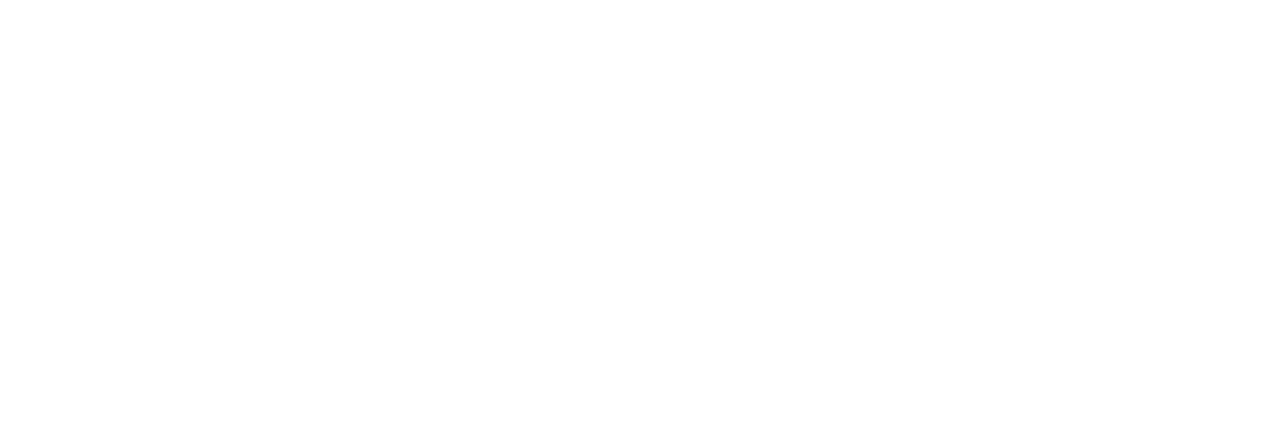
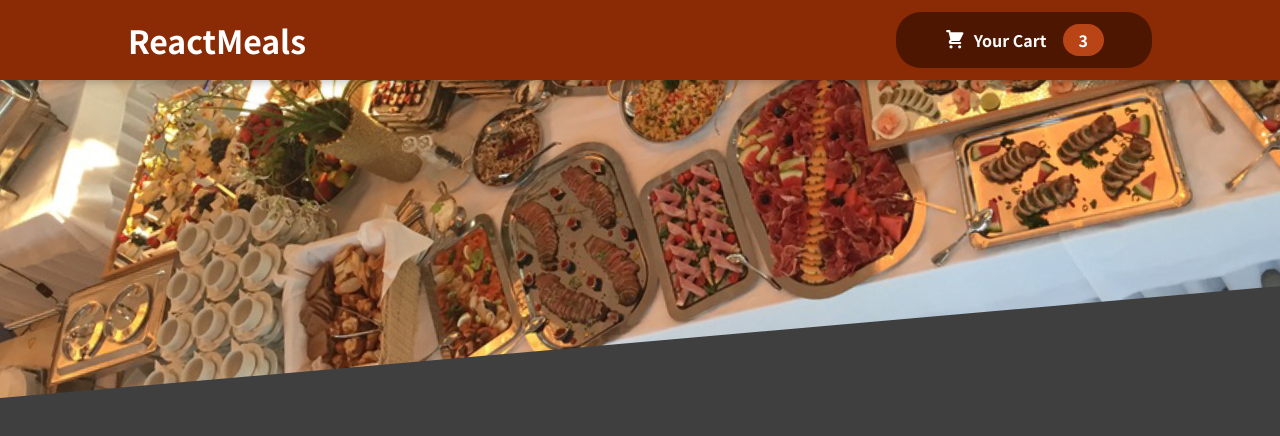
Before and after one commit to cerullian/food-order, a React (Create React App) app: page / in a window 1280 px wide. Shown: the top 436 px of the page. Built offline with nearby package versions, Linux system fonts and the light colour scheme.

Commit message:
added header component

```diff
--- a/src/App.js
+++ b/src/App.js
@@ -1,8 +1,11 @@
+import React from "react";
+import Header from "./components/Layout/Header";
+
 function App() {
   return (
-    <div className="App">
-
-    </div>
+    <React.Fragment>
+      <Header />
+    </React.Fragment>
   );
 }
 
--- /dev/null
+++ b/src/components/Layout/Header.js
@@ -0,0 +1,20 @@
+import mealsImage from "../../assets/meals.jpg";
+import React, { useState } from "react";
+import classes from "./Header.module.css";
+import HeaderCartButton from "./HeaderCartButton";
+
+const Header = (props) => {
+  return (
+    <React.Fragment>
+      <header className={classes.header}>
+        <h1>ReactMeals</h1>
+        <HeaderCartButton />
+      </header>
+      <div className={classes["main-image"]}>
+        <img src={mealsImage} alt="A table Full of delicious food!" />
+      </div>
+    </React.Fragment>
+  );
+};
+
+export default Header;
--- /dev/null
+++ b/src/components/Layout/HeaderCartButton.js
@@ -0,0 +1,16 @@
+import classes from "./HeaderCartButton.module.css";
+import CartIcon from "../Cart/CartIcon";
+
+const HeaderCartButton = (props) => {
+  return (
+    <button className={classes.button}>
+      <span className={classes.icon}>
+        <CartIcon />
+      </span>
+      <span>Your Cart</span>
+      <span className={classes.badge}>3</span>
+    </button>
+  );
+};
+
+export default HeaderCartButton;
--- a/src/index.css
+++ b/src/index.css
@@ -1,13 +1,14 @@
+@import url("https://fonts.googleapis.com/css2?family=Noto+Sans+JP:wght@400;700&display=swap");
+
+* {
+  box-sizing: border-box;
+}
+
+html {
+  font-family: "Noto Sans JP", sans-serif;
+}
+
 body {
   margin: 0;
-  font-family: -apple-system, BlinkMacSystemFont, 'Segoe UI', 'Roboto', 'Oxygen',
-    'Ubuntu', 'Cantarell', 'Fira Sans', 'Droid Sans', 'Helvetica Neue',
-    sans-serif;
-  -webkit-font-smoothing: antialiased;
-  -moz-osx-font-smoothing: grayscale;
+  background-color: #3f3f3f;
 }
-
-code {
-  font-family: source-code-pro, Menlo, Monaco, Consolas, 'Courier New',
-    monospace;
-}
```
Also changed, not shown: src/assets/meals.jpg (renamed from assets/meals.jpg), src/components/Cart/CartIcon.js (renamed from assets/CartIcon.js), src/components/Layout/Header.module.css (renamed from src/components/Header/Header.module.css), src/components/Layout/HeaderCartButton.module.css (renamed from src/components/Header/HeaderCartButton.module.css), src/components/UI/Card/Card.module.css (renamed from src/UI/Card/Card.module.css), src/components/UI/Input/Input.module.css (renamed from src/UI/Input/Input.module.css), src/components/UI/Modal/Modal.module.css (renamed from src/UI/Modal/Modal.module.css).
